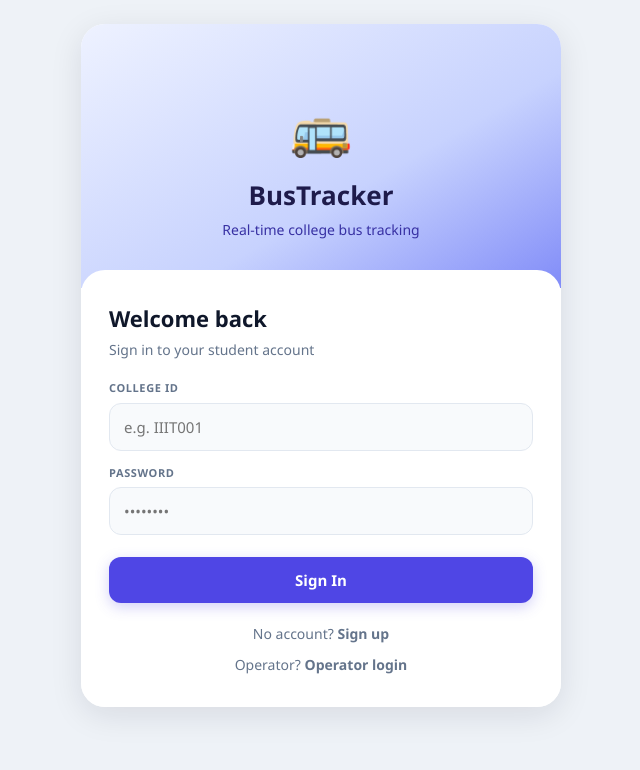
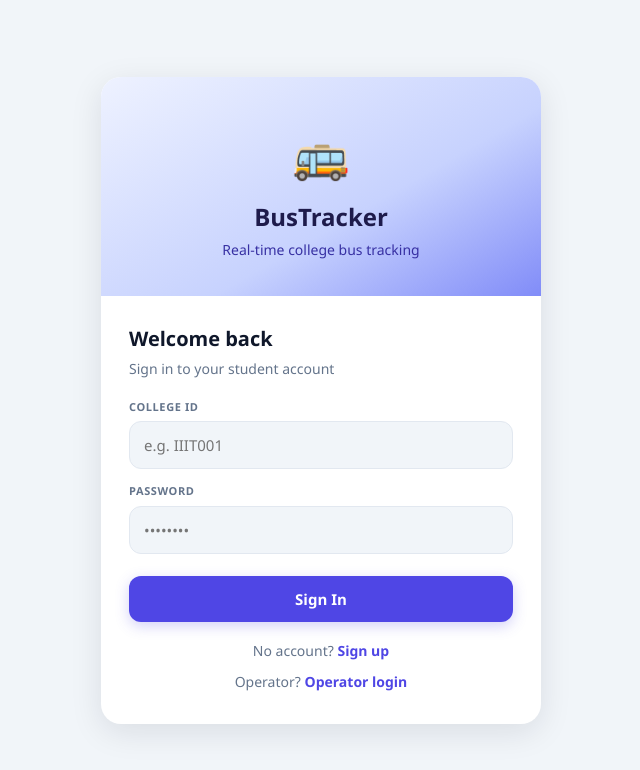
Before and after one commit to Achuthnarayan/Bustracker, a Next.js app: page /login in a window 1280 px wide. Shown: the top 770 px of the page, without its empty margins (319-959 px from the left). Built offline with nearby package versions, Linux system fonts and the light colour scheme.

Commit message:
fix: full-width layout for all pages, new auth-card pattern, indigo theme throughout

```diff
--- a/src/app/globals.css
+++ b/src/app/globals.css
@@ -1,18 +1,16 @@
 *, *::before, *::after { box-sizing: border-box; margin: 0; padding: 0; }
 
 :root {
-  /* New subtle theme — slate/indigo */
   --accent: #4F46E5;
   --accent-light: #EEF2FF;
   --accent-dark: #3730A3;
   --accent-muted: #818CF8;
-  --bg: #F8FAFC;
+  --bg: #F1F5F9;
   --surface: #FFFFFF;
   --text: #0F172A;
   --text-muted: #64748B;
   --text-soft: #94A3B8;
   --border: #E2E8F0;
-  --border-soft: #F1F5F9;
   --green: #10B981;
   --green-bg: #D1FAE5;
   --red: #EF4444;
@@ -24,41 +22,46 @@
   --shadow-lg: 0 8px 32px rgba(15,23,42,0.10);
 }
 
-html { font-size: 16px; }
+html, body { font-size: 16px; width: 100%; }
 
 body {
   font-family: 'Segoe UI', system-ui, -apple-system, sans-serif;
-  background: #EEF2F7;
+  background: var(--bg);
   color: var(--text);
   min-height: 100vh;
   line-height: 1.5;
 }
 
-/* Page shell — centered card on desktop, full-width on mobile */
+/* ── Page shell: full-width on all screens ─────────────────────────────── */
 .page-shell {
   width: 100%;
-  max-width: 480px;
   min-height: 100vh;
-  margin: 0 auto;
-  background: var(--surface);
   display: flex;
   flex-direction: column;
+  background: var(--surface);
 }
 
-@media (min-width: 520px) {
-  body { display: flex; align-items: flex-start; justify-content: center; padding: 24px 16px; }
-  .page-shell { min-height: auto; border-radius: 24px; box-shadow: var(--shadow-lg); overflow: hidden; }
+/* ── Auth layout: centered form card ──────────────────────────────────── */
+.auth-page {
+  width: 100%;
+  min-height: 100vh;
+  display: flex;
+  align-items: center;
+  justify-content: center;
+  padding: 24px 16px;
+  background: var(--bg);
 }
 
-/* Landing page — escape the centered body layout */
-body:has(.landing-page) {
-  display: block;
-  padding: 0;
-  background: #F8FAFC;
+.auth-card {
+  width: 100%;
+  max-width: 440px;
+  background: var(--surface);
+  border-radius: 20px;
+  box-shadow: var(--shadow-lg);
+  overflow: hidden;
 }
-.landing-page { width: 100%; min-height: 100vh; }
 
-/* Inputs */
+/* ── Inputs ────────────────────────────────────────────────────────────── */
 input, select {
   width: 100%; padding: 13px 14px;
   border: 1.5px solid var(--border); border-radius: 12px;
@@ -71,7 +74,7 @@ input:focus, select:focus {
   box-shadow: 0 0 0 3px rgba(79,70,229,0.10);
 }
 
-/* Buttons */
+/* ── Buttons ───────────────────────────────────────────────────────────── */
 .btn {
   display: inline-flex; align-items: center; justify-content: center; gap: 8px;
   padding: 13px 20px; border: none; border-radius: 12px;
@@ -86,33 +89,32 @@ input:focus, select:focus {
 .btn-full { width: 100%; }
 .btn:disabled { opacity: 0.5; cursor: not-allowed; transform: none !important; }
 
-/* Status badges */
+/* ── Badges ────────────────────────────────────────────────────────────── */
 .badge { display: inline-flex; align-items: center; gap: 4px; padding: 3px 10px; border-radius: 20px; font-size: 11px; font-weight: 700; }
 .badge-green  { background: var(--green-bg); color: #065F46; }
 .badge-red    { background: var(--red-bg);   color: #991B1B; }
 .badge-yellow { background: #FEF3C7;         color: #92400E; }
 .badge-blue   { background: var(--accent-light); color: var(--accent-dark); }
 
-/* Section label */
+/* ── Section label ─────────────────────────────────────────────────────── */
 .sec-label {
   font-size: 11px; font-weight: 700; color: var(--text-soft);
   text-transform: uppercase; letter-spacing: 1px; margin-bottom: 12px;
 }
 
-/* Auth pages */
+/* ── Auth header (inside card) ─────────────────────────────────────────── */
 .auth-header {
   background: linear-gradient(150deg, #EEF2FF 0%, #C7D2FE 60%, #818CF8 100%);
-  padding: clamp(40px,8vw,64px) 24px clamp(32px,6vw,48px);
+  padding: 40px 24px 36px;
   text-align: center;
 }
-.auth-header h1 { font-size: clamp(20px,5vw,26px); font-weight: 800; color: #1E1B4B; }
+.auth-header h1 { font-size: 24px; font-weight: 800; color: #1E1B4B; }
 .auth-header p  { font-size: 14px; color: #3730A3; margin-top: 4px; font-weight: 500; }
+
 .auth-body {
-  flex: 1; padding: clamp(20px,5vw,32px) clamp(16px,5vw,28px);
-  background: var(--surface); border-radius: 24px 24px 0 0;
-  margin-top: -18px; position: relative; z-index: 2;
+  padding: 28px 28px 32px;
 }
-.auth-body h2 { font-size: clamp(18px,4vw,22px); font-weight: 800; margin-bottom: 4px; }
+.auth-body h2 { font-size: 20px; font-weight: 800; margin-bottom: 4px; }
 .subtitle { font-size: 14px; color: var(--text-muted); margin-bottom: 20px; }
 .input-group { margin-bottom: 14px; }
 .input-group label {
@@ -122,7 +124,7 @@ input:focus, select:focus {
 }
 .error-msg { color: var(--red); font-size: 11px; margin-top: 4px; }
 
-/* Toast */
+/* ── Toast ─────────────────────────────────────────────────────────────── */
 .toast {
   position: fixed; bottom: 20px; left: 50%; transform: translateX(-50%);
   background: var(--text); color: white; padding: 12px 22px;
@@ -136,7 +138,7 @@ input:focus, select:focus {
   to   { opacity: 1; transform: translateX(-50%) translateY(0); }
 }
 
-/* Spinner */
+/* ── Spinner ───────────────────────────────────────────────────────────── */
 .spinner {
   display: inline-block; width: 18px; height: 18px;
   border: 3px solid rgba(255,255,255,0.35); border-top-color: white;
@@ -144,9 +146,5 @@ input:focus, select:focus {
 }
 @keyframes spin { to { transform: rotate(360deg); } }
 
-/* Landing page — full width override */
-.landing-page {
-  width: 100%;
-  min-height: 100vh;
-  background: #F8FAFC;
-}
+/* ── Landing page ──────────────────────────────────────────────────────── */
+.landing-page { width: 100%; min-height: 100vh; background: #F8FAFC; }
--- a/src/app/login/page.tsx
+++ b/src/app/login/page.tsx
@@ -15,37 +15,32 @@ export default function LoginPage() {
     setLoading(true);
     try {
       const res = await fetch('/api/auth/login', {
-        method: 'POST',
-        headers: { 'Content-Type': 'application/json' },
+        method: 'POST', headers: { 'Content-Type': 'application/json' },
         body: JSON.stringify(form),
       });
       const data = await res.json();
       if (!res.ok) throw new Error(data.message);
-      const expiry = new Date();
-      expiry.setHours(expiry.getHours() + 24);
+      const expiry = new Date(); expiry.setHours(expiry.getHours() + 24);
       localStorage.setItem('bus_tracker_token', data.token);
       localStorage.setItem('bus_tracker_token_expiry', expiry.toISOString());
       localStorage.setItem('bus_tracker_user', JSON.stringify(data.user));
       router.push('/dashboard');
     } catch (err: any) {
       setToast({ msg: err.message || 'Login failed', type: 'error' });
-    } finally {
-      setLoading(false);
-    }
+    } finally { setLoading(false); }
   }
 
   return (
-    <div className="page-shell">
+    <div className="auth-page">
+      <div className="auth-card">
         <div className="auth-header">
-        <div style={{ fontSize: 52, marginBottom: 10 }}>🚌</div>
+          <div style={{ fontSize: 48, marginBottom: 10 }}>🚌</div>
           <h1>BusTracker</h1>
           <p>Real-time college bus tracking</p>
         </div>
-
         <div className="auth-body">
           <h2>Welcome back</h2>
           <p className="subtitle">Sign in to your student account</p>
-
           <form onSubmit={handleSubmit}>
             <div className="input-group">
               <label>College ID</label>
@@ -57,21 +52,20 @@ export default function LoginPage() {
               <input type="password" placeholder="••••••••" value={form.password}
                 onChange={e => setForm(f => ({ ...f, password: e.target.value }))} required />
             </div>
-          <button type="submit" className="btn btn-primary btn-full" disabled={loading} style={{ marginTop: 8 }}>
+            <button type="submit" className="btn btn-primary" disabled={loading} style={{ marginTop: 8 }}>
               {loading ? <><span className="spinner" /> Signing in...</> : 'Sign In'}
             </button>
           </form>
-
-        <p style={{ textAlign: 'center', marginTop: 20, fontSize: 14, color: 'var(--text-muted)' }}>
+          <p style={{ textAlign: 'center', marginTop: 18, fontSize: 14, color: 'var(--text-muted)' }}>
             No account?{' '}
-          <Link href="/signup" style={{ color: 'var(--orange)', fontWeight: 700, textDecoration: 'none' }}>Sign up</Link>
+            <Link href="/signup" style={{ color: 'var(--accent)', fontWeight: 700, textDecoration: 'none' }}>Sign up</Link>
           </p>
           <p style={{ textAlign: 'center', marginTop: 10, fontSize: 14, color: 'var(--text-muted)' }}>
             Operator?{' '}
-          <Link href="/operator/login" style={{ color: 'var(--orange)', fontWeight: 700, textDecoration: 'none' }}>Operator login</Link>
+            <Link href="/operator/login" style={{ color: 'var(--accent)', fontWeight: 700, textDecoration: 'none' }}>Operator login</Link>
           </p>
         </div>
-
+      </div>
       {toast && <Toast message={toast.msg} type={toast.type} onDone={() => setToast(null)} />}
     </div>
   );
--- a/src/app/operator/login/page.tsx
+++ b/src/app/operator/login/page.tsx
@@ -13,7 +13,9 @@ export default function OperatorLoginPage() {
   async function handleSubmit(e: React.FormEvent) {
     e.preventDefault(); setLoading(true);
     try {
-      const res = await fetch('/api/auth/operator/login', { method: 'POST', headers: { 'Content-Type': 'application/json' }, body: JSON.stringify(form) });
+      const res = await fetch('/api/auth/operator/login', {
+        method: 'POST', headers: { 'Content-Type': 'application/json' }, body: JSON.stringify(form),
+      });
       const data = await res.json();
       if (!res.ok) throw new Error(data.message);
       const expiry = new Date(); expiry.setHours(expiry.getHours() + 24);
@@ -26,9 +28,10 @@ export default function OperatorLoginPage() {
   }
 
   return (
-    <div className="page-shell">
+    <div className="auth-page">
+      <div className="auth-card">
         <div className="auth-header">
-        <div style={{ fontSize: 52, marginBottom: 10 }}>🚍</div>
+          <div style={{ fontSize: 48, marginBottom: 10 }}>🚍</div>
           <h1>Driver Portal</h1>
           <p>Operator login</p>
         </div>
@@ -36,22 +39,29 @@ export default function OperatorLoginPage() {
           <h2>Sign in</h2>
           <p className="subtitle">Enter your operator credentials</p>
           <form onSubmit={handleSubmit}>
-          <div className="input-group"><label>Operator ID</label>
-            <input placeholder="e.g. OP001" value={form.operatorId} onChange={e => setForm(f => ({ ...f, operatorId: e.target.value }))} required />
+            <div className="input-group">
+              <label>Operator ID</label>
+              <input placeholder="e.g. OP001" value={form.operatorId}
+                onChange={e => setForm(f => ({ ...f, operatorId: e.target.value }))} required />
             </div>
-          <div className="input-group"><label>Password</label>
-            <input type="password" placeholder="••••••••" value={form.password} onChange={e => setForm(f => ({ ...f, password: e.target.value }))} required />
+            <div className="input-group">
+              <label>Password</label>
+              <input type="password" placeholder="••••••••" value={form.password}
+                onChange={e => setForm(f => ({ ...f, password: e.target.value }))} required />
             </div>
-          <button type="submit" className="btn btn-primary btn-full" disabled={loading} style={{ marginTop: 8 }}>
+            <button type="submit" className="btn btn-primary" disabled={loading} style={{ marginTop: 8 }}>
               {loading ? <><span className="spinner" /> Signing in...</> : 'Sign In'}
             </button>
           </form>
-        <p style={{ textAlign: 'center', marginTop: 20, fontSize: 14, color: 'var(--text-muted)' }}>
-          New operator? <Link href="/operator/signup" style={{ color: 'var(--orange)', fontWeight: 700, textDecoration: 'none' }}>Register</Link>
+          <p style={{ textAlign: 'center', marginTop: 18, fontSize: 14, color: 'var(--text-muted)' }}>
+            New operator?{' '}
+            <Link href="/operator/signup" style={{ color: 'var(--accent)', fontWeight: 700, textDecoration: 'none' }}>Register</Link>
           </p>
           <p style={{ textAlign: 'center', marginTop: 10, fontSize: 14, color: 'var(--text-muted)' }}>
-          Student? <Link href="/login" style={{ color: 'var(--orange)', fontWeight: 700, textDecoration: 'none' }}>Student login</Link>
+            Student?{' '}
+            <Link href="/login" style={{ color: 'var(--accent)', fontWeight: 700, textDecoration: 'none' }}>Student login</Link>
           </p>
+        </div>
       </div>
       {toast && <Toast message={toast.msg} type={toast.type} onDone={() => setToast(null)} />}
     </div>
--- a/src/app/operator/signup/page.tsx
+++ b/src/app/operator/signup/page.tsx
@@ -14,7 +14,9 @@ export default function OperatorSignupPage() {
   async function handleSubmit(e: React.FormEvent) {
     e.preventDefault(); setLoading(true);
     try {
-      const res = await fetch('/api/auth/operator/register', { method: 'POST', headers: { 'Content-Type': 'application/json' }, body: JSON.stringify(form) });
+      const res = await fetch('/api/auth/operator/register', {
+        method: 'POST', headers: { 'Content-Type': 'application/json' }, body: JSON.stringify(form),
+      });
       const data = await res.json();
       if (!res.ok) throw new Error(data.message);
       const expiry = new Date(); expiry.setHours(expiry.getHours() + 24);
@@ -27,30 +29,38 @@ export default function OperatorSignupPage() {
   }
 
   return (
-    <div className="page-shell">
-      <div className="auth-header"><div style={{ fontSize: 52, marginBottom: 10 }}>🚍</div><h1>Register Operator</h1><p>Create your driver account</p></div>
+    <div className="auth-page">
+      <div className="auth-card">
+        <div className="auth-header">
+          <div style={{ fontSize: 48, marginBottom: 10 }}>🚍</div>
+          <h1>Register Operator</h1>
+          <p>Create your driver account</p>
+        </div>
         <div className="auth-body">
-        <h2>Sign up</h2><p className="subtitle">Register as a bus operator</p>
+          <h2>Sign up</h2>
+          <p className="subtitle">Register as a bus operator</p>
           <form onSubmit={handleSubmit}>
             {[
-            { label: 'Full Name', key: 'name', placeholder: 'Driver name' },
-            { label: 'Operator ID', key: 'operatorId', placeholder: 'e.g. OP001' },
-            { label: 'Bus Number', key: 'busNumber', placeholder: 'e.g. BUS01' },
-            { label: 'Route ID', key: 'route', placeholder: 'e.g. ROUTE_A' },
-            { label: 'Password', key: 'password', placeholder: 'Min 6 characters', type: 'password' },
+              { label: 'Full Name',   key: 'name',       placeholder: 'Driver name',       type: 'text' },
+              { label: 'Operator ID', key: 'operatorId', placeholder: 'e.g. OP001',        type: 'text' },
+              { label: 'Bus Number',  key: 'busNumber',  placeholder: 'e.g. BUS01',        type: 'text' },
+              { label: 'Route ID',    key: 'route',      placeholder: 'e.g. ROUTE_A',      type: 'text' },
+              { label: 'Password',    key: 'password',   placeholder: 'Min 6 characters',  type: 'password' },
             ].map(f => (
               <div className="input-group" key={f.key}>
                 <label>{f.label}</label>
-              <input type={f.type || 'text'} placeholder={f.placeholder} value={(form as any)[f.key]} onChange={set(f.key)} required />
+                <input type={f.type} placeholder={f.placeholder} value={(form as any)[f.key]} onChange={set(f.key)} required />
               </div>
             ))}
-          <button type="submit" className="btn btn-primary btn-full" disabled={loading} style={{ marginTop: 8 }}>
+            <button type="submit" className="btn btn-primary" disabled={loading} style={{ marginTop: 8 }}>
               {loading ? <><span className="spinner" /> Registering...</> : 'Register'}
             </button>
           </form>
-        <p style={{ textAlign: 'center', marginTop: 20, fontSize: 14, color: 'var(--text-muted)' }}>
-          Already registered? <Link href="/operator/login" style={{ color: 'var(--orange)', fontWeight: 700, textDecoration: 'none' }}>Sign in</Link>
+          <p style={{ textAlign: 'center', marginTop: 18, fontSize: 14, color: 'var(--text-muted)' }}>
+            Already registered?{' '}
+            <Link href="/operator/login" style={{ color: 'var(--accent)', fontWeight: 700, textDecoration: 'none' }}>Sign in</Link>
           </p>
+        </div>
       </div>
       {toast && <Toast message={toast.msg} type={toast.type} onDone={() => setToast(null)} />}
     </div>
--- a/src/app/signup/page.tsx
+++ b/src/app/signup/page.tsx
@@ -9,13 +9,10 @@ export default function SignupPage() {
   const [form, setForm] = useState({ name: '', collegeId: '', phone: '', email: '', password: '' });
   const [loading, setLoading] = useState(false);
   const [toast, setToast] = useState<{ msg: string; type: 'success' | 'error' } | null>(null);
-
-  const set = (k: string) => (e: React.ChangeEvent<HTMLInputElement>) =>
-    setForm(f => ({ ...f, [k]: e.target.value }));
+  const set = (k: string) => (e: React.ChangeEvent<HTMLInputElement>) => setForm(f => ({ ...f, [k]: e.target.value }));
 
   async function handleSubmit(e: React.FormEvent) {
-    e.preventDefault();
-    setLoading(true);
+    e.preventDefault(); setLoading(true);
     try {
       const res = await fetch('/api/auth/register', {
         method: 'POST', headers: { 'Content-Type': 'application/json' },
@@ -34,9 +31,10 @@ export default function SignupPage() {
   }
 
   return (
-    <div className="page-shell">
+    <div className="auth-page">
+      <div className="auth-card">
         <div className="auth-header">
-        <div style={{ fontSize: 52, marginBottom: 10 }}>🚌</div>
+          <div style={{ fontSize: 48, marginBottom: 10 }}>🚌</div>
           <h1>Create Account</h1>
           <p>Join BusTracker today</p>
         </div>
@@ -45,26 +43,26 @@ export default function SignupPage() {
           <p className="subtitle">Create your student account</p>
           <form onSubmit={handleSubmit}>
             {[
-            { label: 'Full Name', key: 'name', type: 'text', placeholder: 'Your name' },
-            { label: 'College ID', key: 'collegeId', type: 'text', placeholder: 'e.g. IIIT001' },
-            { label: 'Phone', key: 'phone', type: 'tel', placeholder: '10-digit number' },
-            { label: 'Email', key: 'email', type: 'email', placeholder: 'you@college.edu' },
-            { label: 'Password', key: 'password', type: 'password', placeholder: 'Min 6 characters' },
+              { label: 'Full Name',  key: 'name',      type: 'text',     placeholder: 'Your name' },
+              { label: 'College ID', key: 'collegeId', type: 'text',     placeholder: 'e.g. IIIT001' },
+              { label: 'Phone',      key: 'phone',     type: 'tel',      placeholder: '10-digit number' },
+              { label: 'Email',      key: 'email',     type: 'email',    placeholder: 'you@college.edu' },
+              { label: 'Password',   key: 'password',  type: 'password', placeholder: 'Min 6 characters' },
             ].map(f => (
               <div className="input-group" key={f.key}>
                 <label>{f.label}</label>
-              <input type={f.type} placeholder={f.placeholder}
-                value={(form as any)[f.key]} onChange={set(f.key)} required />
+                <input type={f.type} placeholder={f.placeholder} value={(form as any)[f.key]} onChange={set(f.key)} required />
               </div>
             ))}
-          <button type="submit" className="btn btn-primary btn-full" disabled={loading} style={{ marginTop: 8 }}>
+            <button type="submit" className="btn btn-primary" disabled={loading} style={{ marginTop: 8 }}>
               {loading ? <><span className="spinner" /> Creating account...</> : 'Create Account'}
             </button>
           </form>
-        <p style={{ textAlign: 'center', marginTop: 20, fontSize: 14, color: 'var(--text-muted)' }}>
+          <p style={{ textAlign: 'center', marginTop: 18, fontSize: 14, color: 'var(--text-muted)' }}>
             Already have an account?{' '}
-          <Link href="/login" style={{ color: 'var(--orange)', fontWeight: 700, textDecoration: 'none' }}>Sign in</Link>
+            <Link href="/login" style={{ color: 'var(--accent)', fontWeight: 700, textDecoration: 'none' }}>Sign in</Link>
           </p>
+        </div>
       </div>
       {toast && <Toast message={toast.msg} type={toast.type} onDone={() => setToast(null)} />}
     </div>
```
Also changed, not shown: src/app/operator/dashboard/page.tsx (+38 -20 lines). Lines whose indentation alone changed are shown as unchanged.
